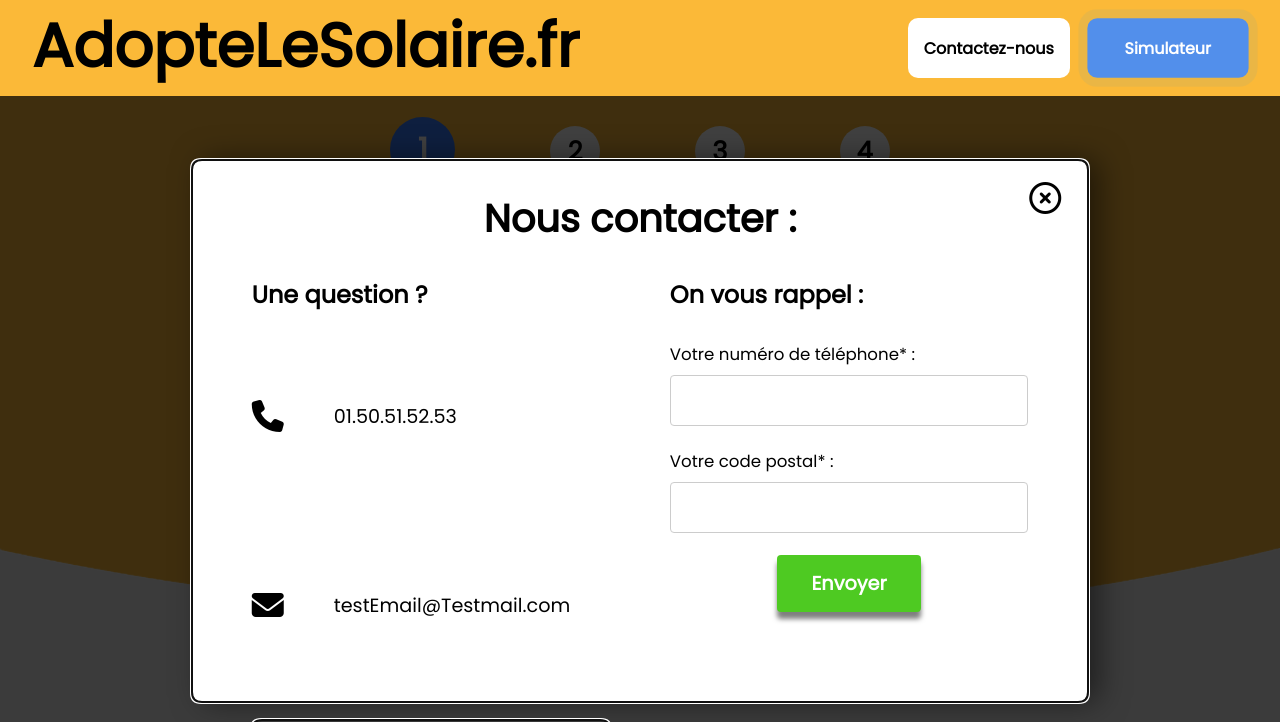
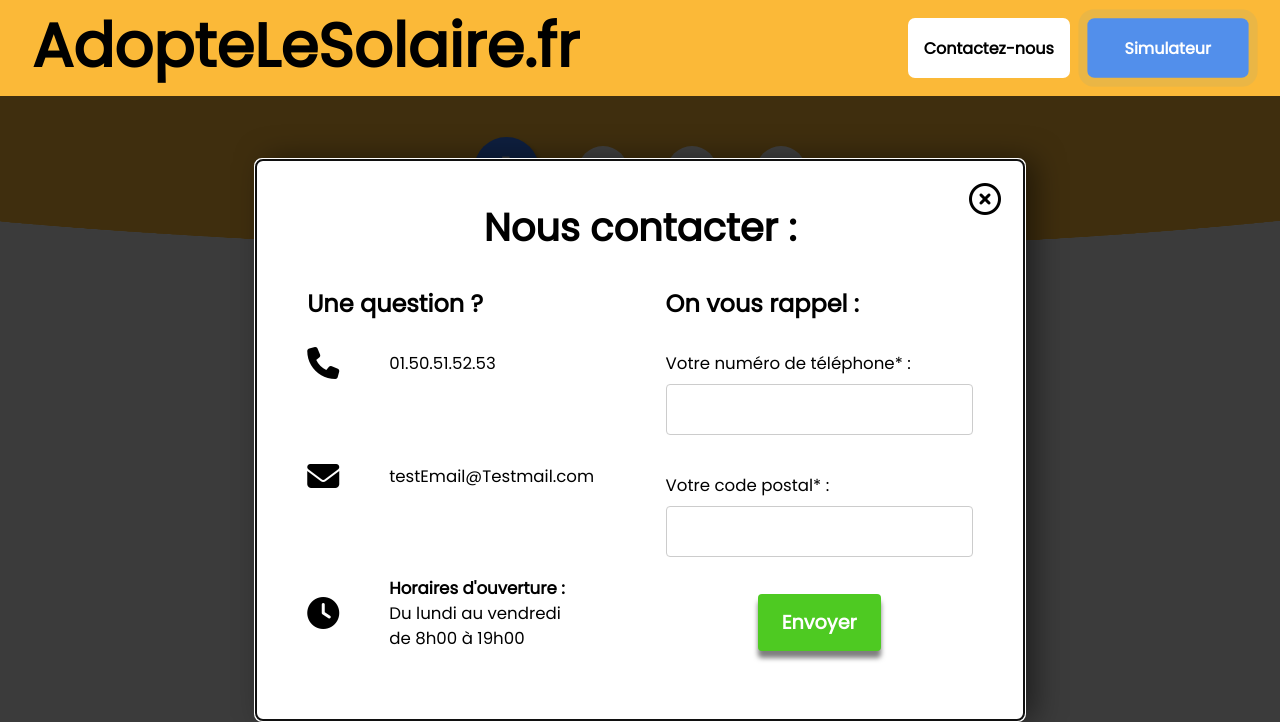
Before and after one commit to MasterPampa/AdopteLeSolaire, a React app in the folder adoptelesolaire/: page / in a window 1280 px wide. Both pictures are taken after a click on the element "Contactez-nous". Shown: the top 722 px of the page. Built offline with nearby package versions, Linux system fonts and the light colour scheme.

Commit message:
modif design globale

```diff
--- a/adoptelesolaire/src/components/articles/articles.scss
+++ b/adoptelesolaire/src/components/articles/articles.scss
@@ -34,7 +34,7 @@
     padding: 60px 0;
 }
 .pair{
-    background-color: rgba($color: #000000, $alpha: 0.05);
+    background-color: rgba($color: #000000, $alpha: 0.08);
 }
 @media screen and (max-width: 650px){
     .articleContainer{
--- a/adoptelesolaire/src/components/form/form.scss
+++ b/adoptelesolaire/src/components/form/form.scss
@@ -5,8 +5,9 @@
     align-items: center;
 }
 .route{
-    width: 60%;
+    width: 40%;
     height: 25vh;
+    margin-top: 20px;
     border-radius: 25px;
     display: flex;
     justify-content: center;
@@ -36,7 +37,6 @@
             font-weight: bold;
             font-size: 2vw;
             z-index: 0;
-
         }
         .selected{
             background-color: #387AFB;
@@ -45,6 +45,8 @@
             color: white;
             font-size: 2.5vw;
             transform: translateY(-9px);
+            box-shadow: 2px 5px 6px rgba(0, 0, 0, 0.5);
+
         }
     }
 }
@@ -58,7 +60,9 @@
     margin-top: -120px;
     margin-bottom: 20px;
     background-color: #387AFB;
-    border-radius: 10px;
+    border-radius: 7px;
+    box-shadow: 3px 9px 12px rgba(0, 0, 0, 0.7);
+
     form{
         display: flex;
         flex-direction: column;
@@ -87,6 +91,7 @@
         border-radius: 4px;
         box-sizing: border-box;
         font-family: Poppins;
+        font-size: 1vw;
       }
       .next, .submit{
         width: 30%;
--- a/adoptelesolaire/src/components/header/header.scss
+++ b/adoptelesolaire/src/components/header/header.scss
@@ -41,7 +41,7 @@
                     background-color: white;
                     height: 60px;
                     width: 170px;
-                    border-radius: 10px;
+                    border-radius: 7px;
                     font-weight: bold;
                     cursor: pointer;
                 }
@@ -78,7 +78,7 @@
     background-color: #528FEB;
     height: 60px;
     width: 170px;
-    border-radius: 10px;
+    border-radius: 7px;
     box-shadow: 0 0 0 0 rgba(0, 0, 0, 1);
     transform: scale(1);
     animation: pulse 2s infinite;
--- a/adoptelesolaire/src/index.scss
+++ b/adoptelesolaire/src/index.scss
@@ -8,7 +8,7 @@
     margin: auto;
     background-image: url('../src/images/testBackground.png');
     background-repeat: no-repeat;
-    background-size: 100% 25%;
+    background-size: 100% 10%;
 }
 main{
   display: flex;
--- a/adoptelesolaire/src/pages/modal.scss
+++ b/adoptelesolaire/src/pages/modal.scss
@@ -5,11 +5,12 @@
     align-items: center;
     flex-direction: column;
     top: 20%;
-    left: 15%;
-    width: 70%;
+    left: 20%;
+    width: 60%;
+    height: 70vh;
     background-color: white;
     box-shadow: 10px 0px 30px 0px rgba( 0, 0, 0, 0.5 );
-    border-radius: 10px;
+    border-radius: 7px;
     .close{
         position: absolute;
         top: 7%;
@@ -41,7 +42,7 @@
     align-items: center;
     margin-bottom: 60px;
     article{
-        margin:0 0 40px 0;
+        padding: 0;
     }
     .contactContainer{
         display: flex;
@@ -56,7 +57,7 @@
         width: 100%;
         p, h4{
             width: 70%;
-            font-size: 1.5vw;
+            font-size: 1.3vw;
             margin-left: 50px;
         }
     }}
@@ -91,7 +92,6 @@
             transition: all 0.2s ease-in;
             font-size: 1.5vw;
             font-weight: bold;
-            margin-bottom: 30px;
             &:hover{
                 border: 2px solid #fff;
                 background-color: #79e053;
```
Also changed, not shown: adoptelesolaire/src/components/articles/articles.css, adoptelesolaire/src/components/form/form.css, adoptelesolaire/src/components/header/header.css, adoptelesolaire/src/index.css, adoptelesolaire/src/pages/modal.css, 2 other files.
